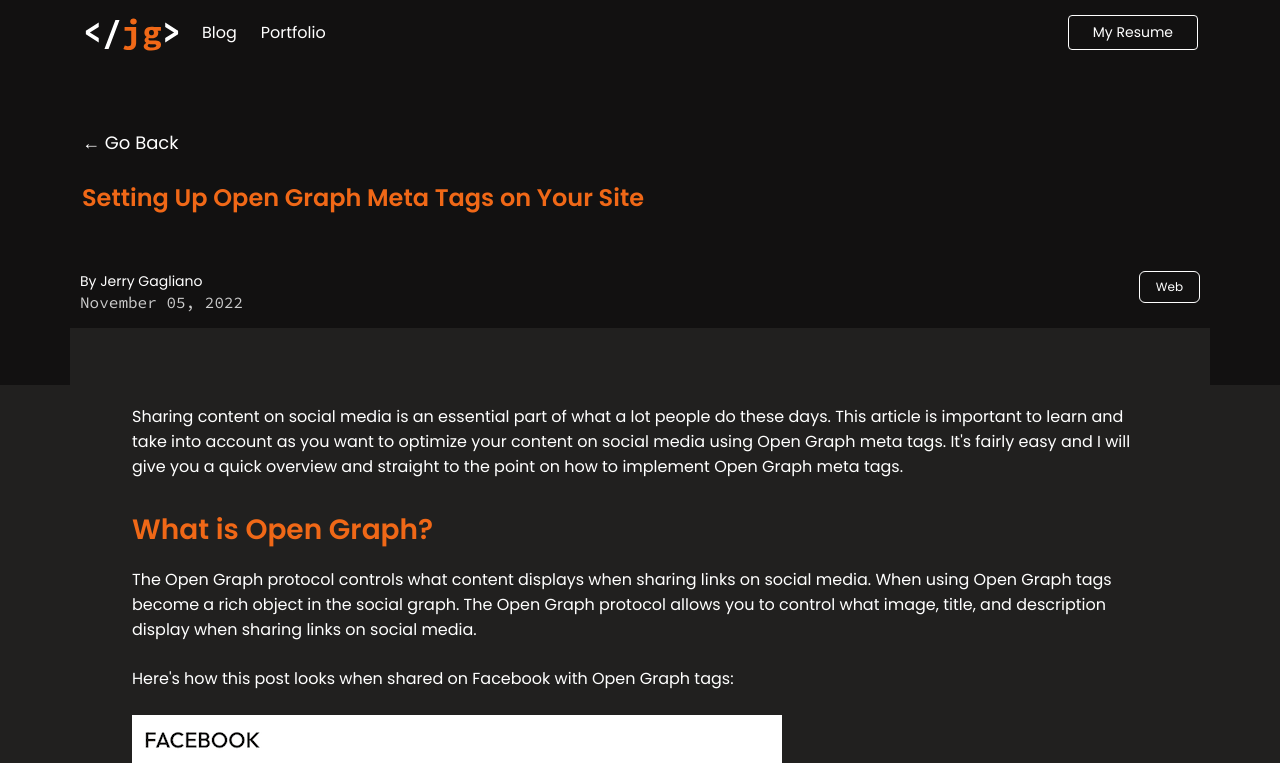
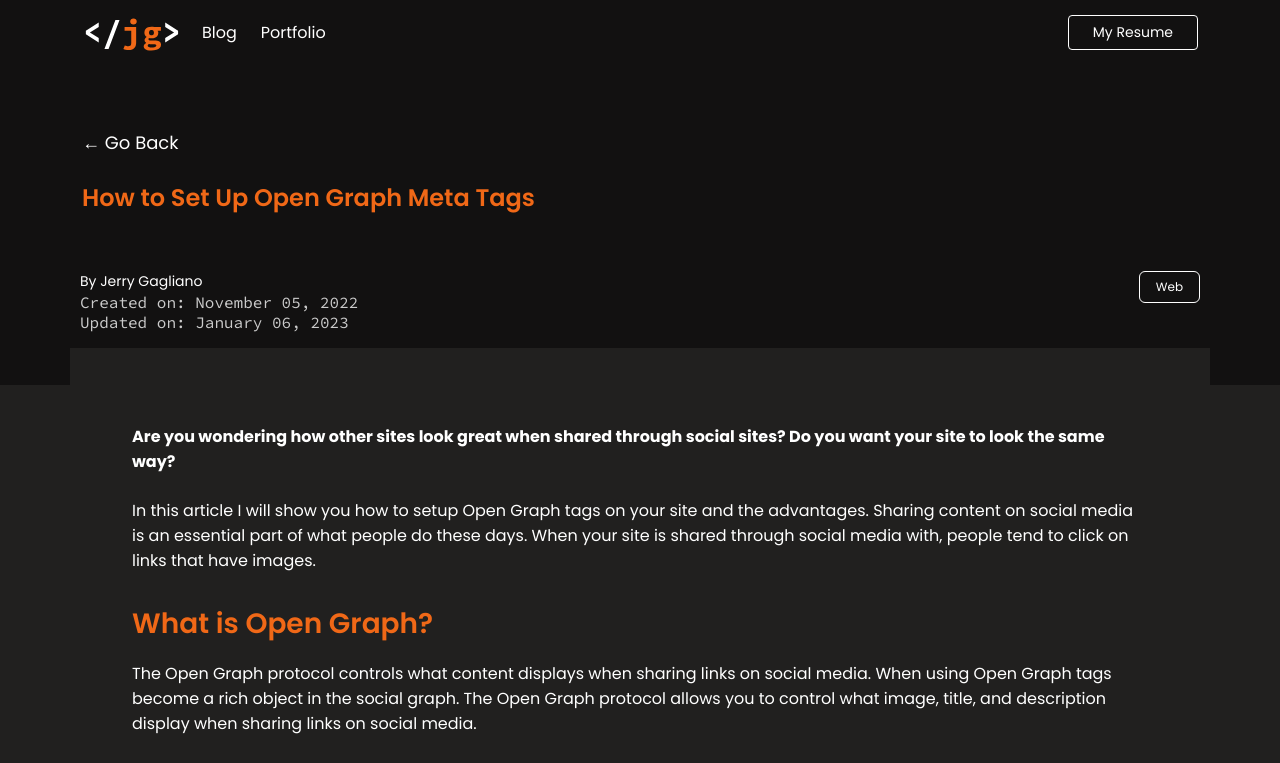
Before and after one commit to JGSolutions/jerry-gagliano, a Next.js app: page /posts/open-graph-meta-tags in a window 1280 px wide. Shown: the top 763 px of the page. Built offline with nearby package versions, Linux system fonts and the light colour scheme.

Commit message:
updated blog post - open graph

```diff
--- a/components/blog-layout/blog-layout.tsx
+++ b/components/blog-layout/blog-layout.tsx
@@ -58,7 +58,8 @@ export default function BlogLayout({ meta, children }) {
             <div className={`col ${styles.details}`}>
               <div className={styles.authorDetails}>
                 <p className={styles.author}>By {meta.author}</p>
-                <p className={styles.authorDate}><FormatDate dateString={meta.updateDate} /></p>
+                <p className={styles.authorDate}>Created on: <FormatDate dateString={meta.date} /></p>
+                <p className={styles.authorDate}>Updated on: <FormatDate dateString={meta.updateDate} /></p>
               </div>
               <div>
                 {tags}
--- a/lib/blog-posts.ts
+++ b/lib/blog-posts.ts
@@ -54,12 +54,12 @@ export const meta = {
         path: '/posts/fitvitfitness-portfolio'
     },
     'open-graph-meta-tags': {
-        title: "Setting Up Open Graph Meta Tags on Your Site",
-        description: "Give your site a professional look and feel when shared within social media sites.",
+        title: "How to Set Up Open Graph Meta Tags",
+        description: "Easy way of understanding how and what is Open Graph for social media sites.",
         coverImage: "/posts/open-graph/images.jpeg",
         tags: "Web",
         date: "2022-11-05T12:30:07.322Z",
-        updateDate: "2022-11-05T12:30:07.322Z",
+        updateDate: "2023-01-06T12:30:07.322Z",
         author: 'Jerry Gagliano',
         picture: '',
         path: "/posts/open-graph-meta-tags",
--- a/pages/posts/open-graph-meta-tags.mdx
+++ b/pages/posts/open-graph-meta-tags.mdx
@@ -2,13 +2,17 @@ import {meta} from '../../lib/blog-posts'
 import BlogLayout from '../../components/blog-layout/blog-layout'
 import SyntaxHighlighter from 'react-syntax-highlighter';
 
-Sharing content on social media is an essential part of what a lot people do these days. This article is important to learn and take into account as you want to optimize your content on social media using Open Graph meta tags. It's fairly easy and I will give you a quick overview and straight to the point on how to implement Open Graph meta tags.
+**Are you wondering how other sites look great when shared through social sites? Do you want your site to look the same way?**
+
+In this article I will show you how to setup Open Graph tags on your site and the advantages.
+Sharing content on social media is an essential part of what people do these days. When your site is shared through social media with, people tend to click on links
+that have images.
 
 ## What is Open Graph?
 
 The Open Graph protocol controls what content displays when sharing links on social media. When using Open Graph tags become a rich object in the social graph. The Open Graph protocol allows you to control what image, title, and description display when sharing links on social media.
 
-Here's how this post looks when shared on Facebook with Open Graph tags:
+Here's how this post renders when shared on Facebook with Open Graph tags:
 
 ![Facebook Open Graph Example](/posts/open-graph/open-graph-example.png)
 
@@ -54,7 +58,7 @@ Both of these snippet examples can be copied at the beginning of your website be
 
 If your site is based on a content management system like WordPress, you will probably have to add these tags in the settings admin section. I am not a wordpress expert, so you use Google as your friend on this topic.
 
-## How to Test
+## How to Test Open Graph tags
 
 First, right away you should inspect element in the dev tools in Chrome or any other browser. Expand the header tags and you should see the meta tag elements rendered.
 
@@ -62,8 +66,15 @@ To actually view the visibility of your content of these updates, one way which
 
 Another solution is an online tool that is available to test your site [Opengraph](https://www.opengraph.xyz/). This will allow you to paste your URL and will give you a quick preview for all the different social media sites.
 
+## How to audit Open Graph tags
+
+If your site contains lots of pages and want to verify if open graph meta tags are setup properly, you
+can use a tool called [Ahrefs’ Site Audit](https://ahrefs.com/site-audit). This will check your pages in bulk and provide you any issues that
+needs to be fixed.
+
 ## Final Thoughts
 
-Hopefully, this article helped clarify how to add Open Graph meta tags to your site. If your not technical person and confident in peforming this task, you can always contact me and provide you with more guidance.
+Hopefully, this article helped clarify how to add Open Graph meta tags to your site. If your not technical and confident in peforming this task, don't be afraid
+to contact me. I can provide you with more guidance and get your Open Graph tags setup.
 
 export default ({ children }) => <BlogLayout meta={meta['open-graph-meta-tags']}>{children}</BlogLayout>
```
Also changed, not shown: 1 other file (tests, documents, lock files or other folders).
